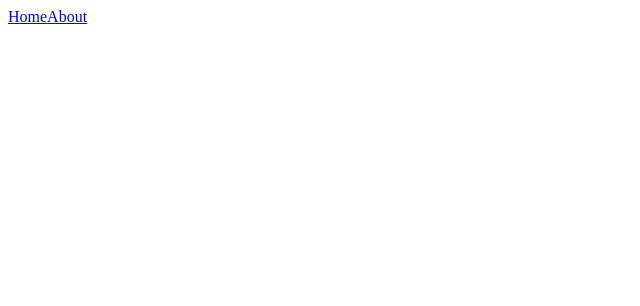
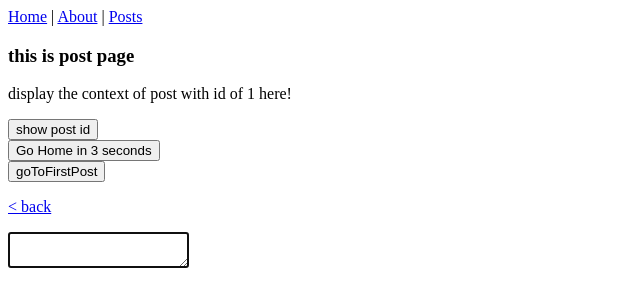
Before and after one commit to zxymax/youtube-vue3-demo, a Vue app: page /post-detail/1 in a window 1280 px wide. Before the commit this address had no page. Shown: the top 306 px of the page, without its empty margins (0-640 px from the left). Built offline with nearby package versions, Linux system fonts and the light colour scheme.

Commit message:
Vue3 add router useRouter useRoute

```diff
--- a/src/App.vue
+++ b/src/App.vue
@@ -4,8 +4,9 @@ import { RouterLink, RouterView } from 'vue-router'
 
 <template>
   <nav>
-    <RouterLink to="/">Home</RouterLink>
-    <RouterLink to="/about">About</RouterLink>
+    <RouterLink to="/">Home</RouterLink> |
+    <RouterLink to="/about">About</RouterLink> |
+    <RouterLink to="/posts">Posts</RouterLink>
   </nav>
   <RouterView />
 </template>
--- /dev/null
+++ b/src/pages/Post.vue
@@ -0,0 +1,16 @@
+<template>
+  <div class="posts">
+    <h3>Post views</h3>
+    <ul>
+      <li>
+        <RouterLink to="/post-detail/id1">Post 1</RouterLink>
+      </li>
+      <li>
+        <RouterLink to="/post-detail/id2">Post 2</RouterLink>
+      </li>
+      <li>
+        <RouterLink to="/post-detail/id3">Post 3</RouterLink>
+      </li>
+    </ul>
+  </div>
+</template>
--- /dev/null
+++ b/src/pages/PostDetail.vue
@@ -0,0 +1,49 @@
+<script setup>
+import { useRoute, useRouter } from 'vue-router'
+import { vAutofocus } from '../directives/vAutofocus'
+
+const route = useRoute()
+const router = useRouter()
+
+const showPostId = () => {
+  console.log(`The ID of this post is: ${route.params.id}`)
+}
+
+const goHomeIn3Seconds = () => {
+  setTimeout(() => {
+    //router.push('/')
+    router.push({ name: 'home' })
+  }, 3000)
+}
+
+const goToFirstPost = () => {
+  router.push({
+    name: 'post-detail',
+    params: {
+      id: 'id1'
+    }
+  })
+}
+</script>
+
+<template>
+  <div class="post-detail">
+    <h3>this is post page</h3>
+    <p>display the context of post with id of {{$route.params.id}} here!</p>
+
+    <div>
+      <button @click="showPostId">show post id</button>
+    </div>
+
+    <div>
+      <button @click="goHomeIn3Seconds">Go Home in 3 seconds</button>
+    </div>
+
+    <div>
+      <button @click="goToFirstPost">goToFirstPost</button>
+    </div>
+
+    <p><RouterLink to="/posts">&lt; back</RouterLink></p>
+    <textarea v-autofocus></textarea>
+  </div>
+</template>
--- a/src/router/index.js
+++ b/src/router/index.js
@@ -12,6 +12,16 @@ const routes = [
     path: '/about',
     name: 'about',
     component: About
+  },
+  {
+    path: '/posts',
+    name: 'posts',
+    component: () => import('../pages/Post.vue')
+  },
+  {
+    path: '/post-detail/:id',
+    name: 'post-detail',
+    component: () => import('../pages/PostDetail.vue')
   }
 ]
 
```
